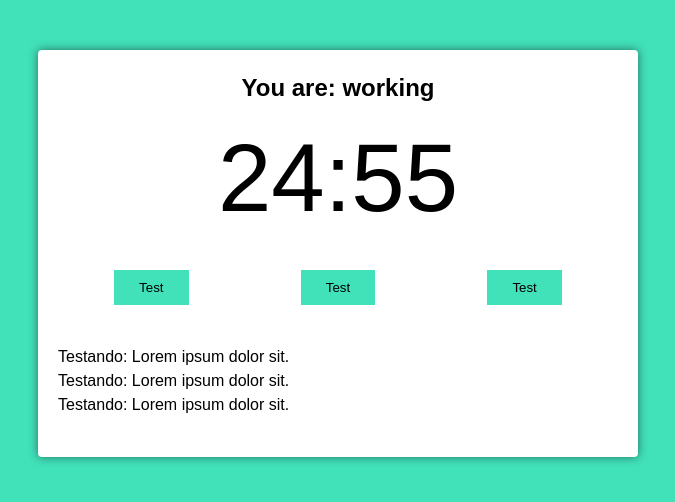
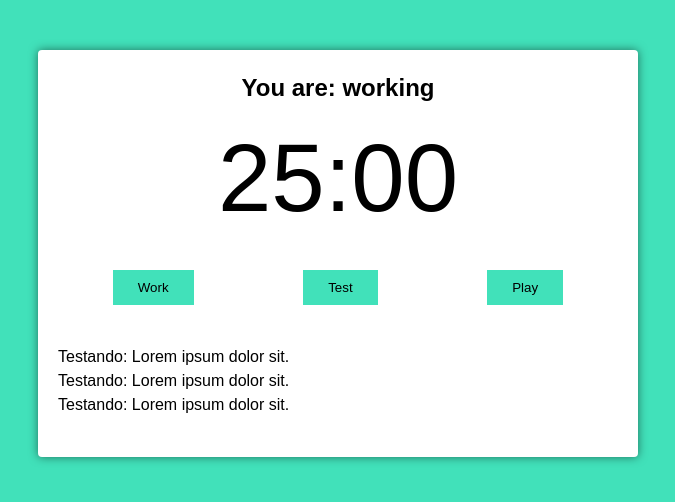
Before and after one commit to Mathh19/App-Pomodoro, a React (Create React App) app: page / in a window 1280 px wide. Shown: the top 502 px of the page, without its empty margins (302-977 px from the left). Built offline with nearby package versions, Linux system fonts and the light colour scheme; the HTML template or start-up script is replaced by a standard one.

Commit message:
Botão para iniciar o Pomodoro (Working)

```diff
--- a/src/components/pomodoro-timer.tsx
+++ b/src/components/pomodoro-timer.tsx
@@ -1,4 +1,4 @@
-import React from 'react';
+import React, { useEffect } from 'react';
 import { useInterval } from '../hooks/use-interval';
 import { Button } from './button';
 import { Timer } from './timer';
@@ -12,19 +12,36 @@
 
 export function PomodoroTimer(props: Props): JSX.Element {
   const [mainTime, setMainTime] = React.useState(props.pomodoroTime);
+  const [timeCouting, setTimeCounting] = React.useState(false);
+  const [working, setWorking] = React.useState(false);
 
-  useInterval(() => {
-    setMainTime(mainTime - 1);
-  }, 1000);
+  useEffect(() => {
+    if (working) document.body.classList.add('working');
+  }, [working]);
+
+  useInterval(
+    () => {
+      setMainTime(mainTime - 1);
+    },
+    timeCouting ? 1000 : null,
+  );
+
+  const configureWork = () => {
+    setTimeCounting(true);
+    setWorking(true);
+  };
 
   return (
     <div className="pomodoro">
       <h2>You are: working</h2>
       <Timer mainTime={mainTime} />
       <div className="controls">
+        <Button text="Work" onClick={() => configureWork()}></Button>
         <Button text="Test" onClick={() => console.log(1)}></Button>
-        <Button text="Test" onClick={() => console.log(1)}></Button>
-        <Button text="Test" onClick={() => console.log(1)}></Button>
+        <Button
+          text={timeCouting ? 'Pause' : 'Play'}
+          onClick={() => setTimeCounting(!timeCouting)}
+        ></Button>
       </div>
 
       <div className="details">
```
